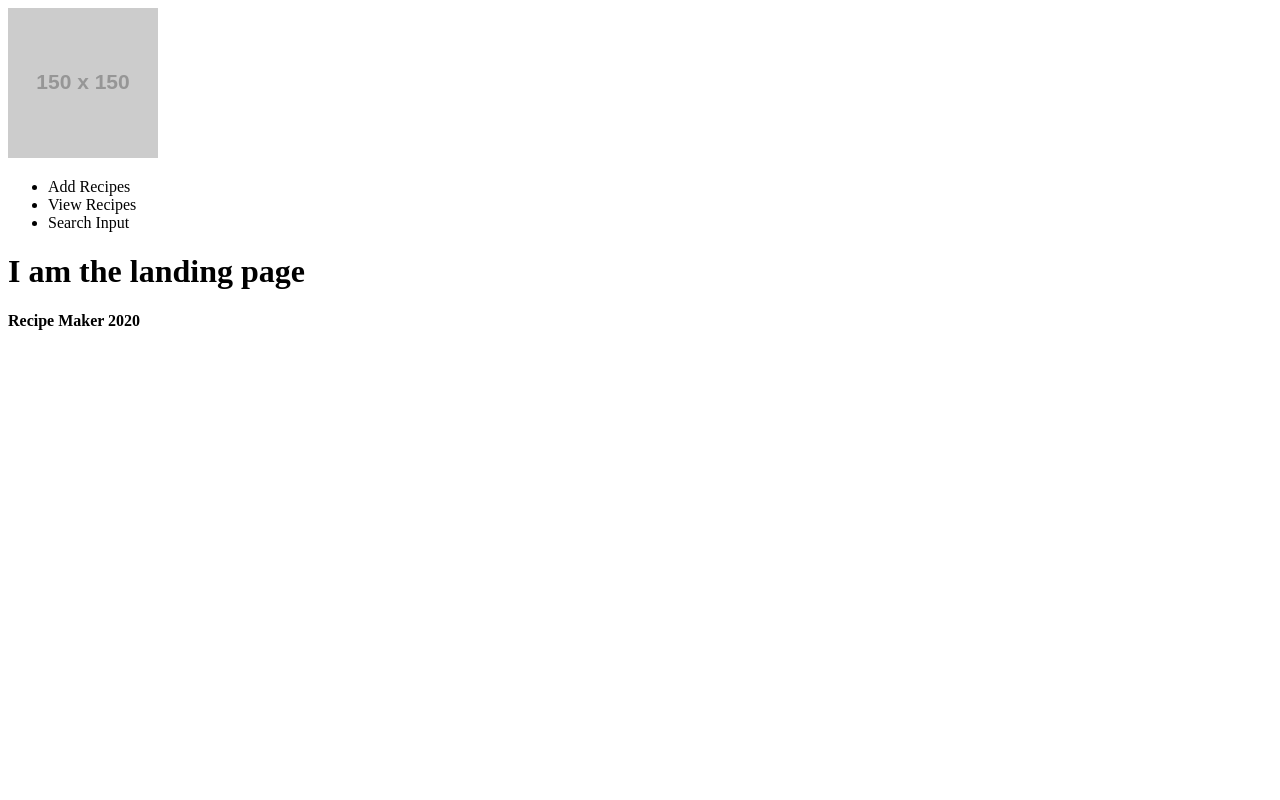
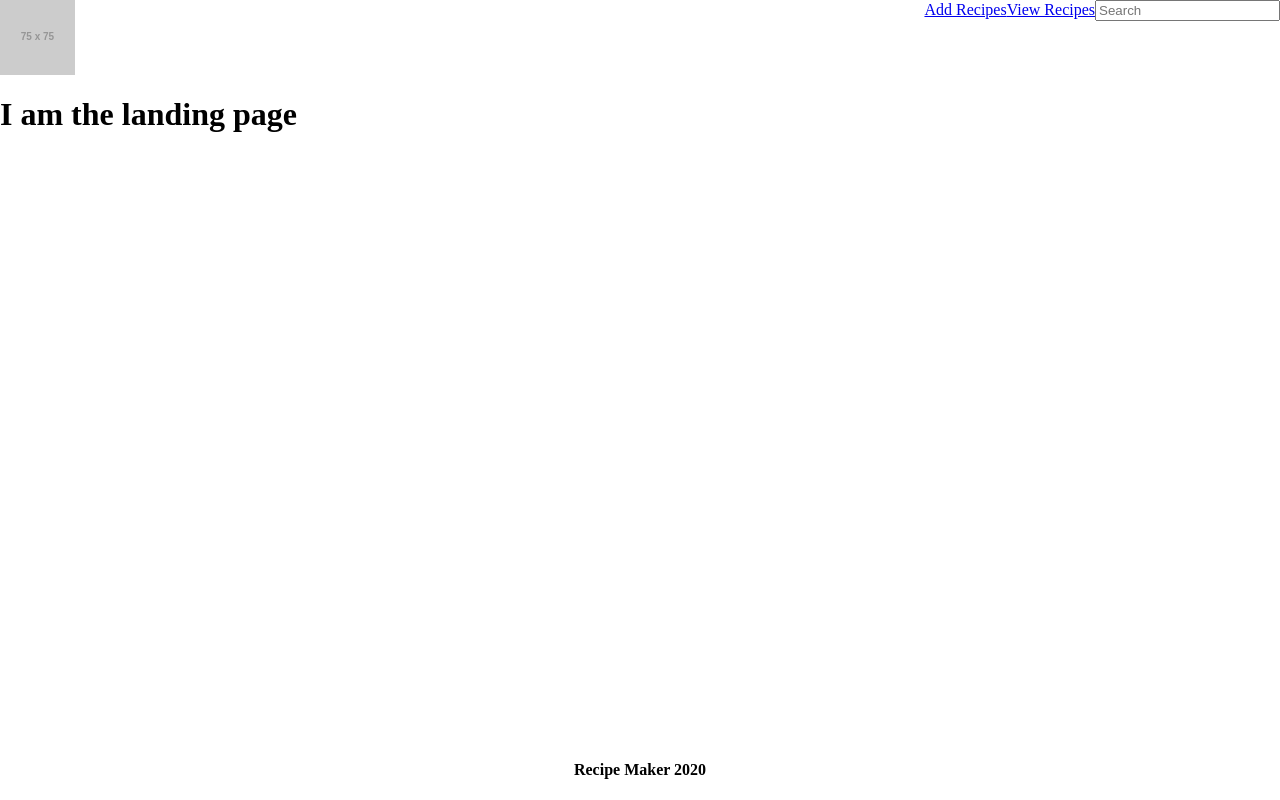
Before and after one commit to Ecksi/recipe-maker, a Vue app: page / in a window 1280 px wide. Built offline with nearby package versions, Linux system fonts and the light colour scheme.

Commit message:
Add small bit of styling to break content up

```diff
--- a/src/App.vue
+++ b/src/App.vue
@@ -12,9 +12,27 @@ export default {
 </script>
 
 <template>
-  <div>
+  <div class="site-container">
     <Header />
     <router-view />
     <Footer />
   </div>
 </template>
+
+<style>
+  * {
+    box-sizing: border-box;
+  }
+
+  html, body {
+    height: 100%;
+    width: 100%;
+    margin: 0;
+    padding: 0;
+  }
+
+  .site-container {
+    position: relative;
+    min-height: 100%;
+  }
+</style>
--- a/src/components/atoms/Footer.vue
+++ b/src/components/atoms/Footer.vue
@@ -5,7 +5,16 @@ export default {
 </script>
 
 <template>
-  <div>
+  <footer>
     <h4>Recipe Maker 2020</h4>
-  </div>
+  </footer>
 </template>
+
+<style scoped>
+  footer {
+    position: absolute;
+    bottom: 0;
+    width: 100%;
+    text-align: center;
+  }
+</style>
--- a/src/components/atoms/Header.vue
+++ b/src/components/atoms/Header.vue
@@ -1,16 +1,25 @@
 <script>
-  export default {
-    name: 'Header'
-  }
+export default {
+  name: 'Header'
+}
 </script>
 
 <template>
-  <div>
-    <img src="https://via.placeholder.com/150" alt="placeholder img">
-    <ul>
-      <li>Add Recipes</li>
-      <li>View Recipes</li>
-      <li>Search Input</li>
-    </ul>
-  </div>
+  <header>
+    <img src="https://via.placeholder.com/75" alt="placeholder img">
+    <nav class="navigation">
+      <router-link to="/add">Add Recipes</router-link>
+      <router-link to="/">View Recipes</router-link>
+      <label>
+        <input type="text" placeholder="Search">
+      </label>
+    </nav>
+  </header>
 </template>
+
+<style scoped>
+  header {
+    display: flex;
+    justify-content: space-between;
+  }
+</style>
--- a/src/views/AddRecipe.vue
+++ b/src/views/AddRecipe.vue
@@ -1,3 +1,9 @@
+<script>
+export default {
+  name: 'AddRecipe'
+}
+</script>
+
 <template>
   <div>
     <h1>Add some recipes</h1>
--- a/src/views/Home.vue
+++ b/src/views/Home.vue
@@ -1,3 +1,9 @@
+<script>
+export default {
+  name: 'Home'
+}
+</script>
+
 <template>
   <div>
     <h1>I am the landing page</h1>
```
